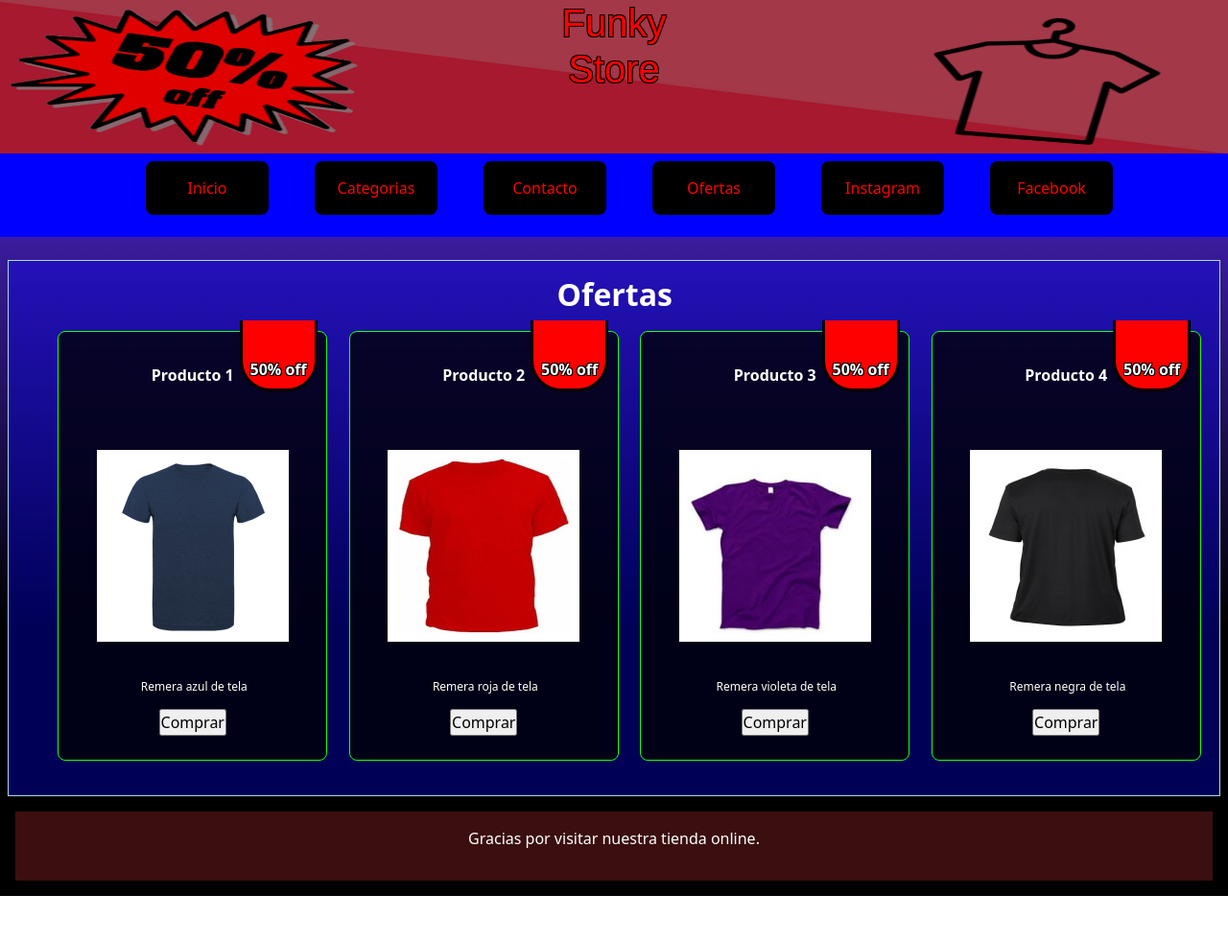
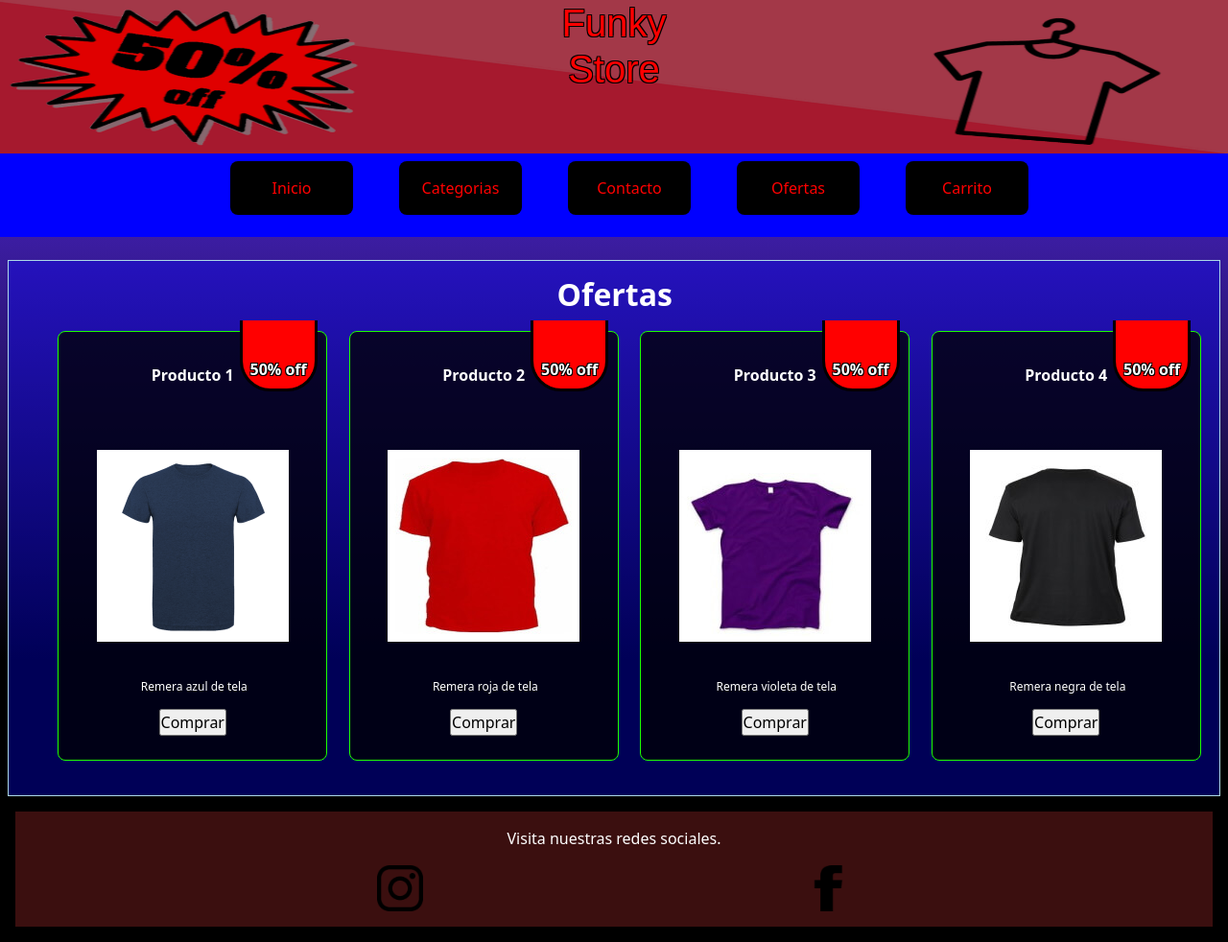
Before and after one commit to MonvaFNK/tienda-de-indumentaria, a website: page paginas/ofertas.html in a window 1280 px wide. Shown: the whole page at 96% size. Before the commit the page ends 934 px from the top, so only its background shows below. Drawn offline with nearby package versions, Linux system fonts and the light colour scheme.

Commit message:
arreglos

```diff
--- a/paginas/ofertas.html
+++ b/paginas/ofertas.html
@@ -14,24 +14,35 @@
     <title>Funky Store - Ofertas</title>
 </head>
 <body>
+<!-- Header -->
 <header>
     <section class="header__titulo" id="header">
         <h1 class="header__titulo--texto">Funky Store</h1>
     </section>
-
-    <section class="navbar" id="navbar">
-        <nav class="header__navegacion">
-            <ul class="header__navegacion--list">
-                <a href="../index.html" class="header__navegacion--links"><li>Inicio</li></a>
-                <a href="categorias.html" class="header__navegacion--links"><li>Categorias</li></a>
-                <a href="contacto.html" class="header__navegacion--links"><li>Contacto</li></a>
-                <a href="ofertas.html" class="header__navegacion--links"><li>Ofertas</li></a>
-                <a href="(Pagina de instagram) " target="_blank" class="header__navegacion--links"><li>Instagram</li></a>
-                <a href="(Pagina de facebook)" target="_blank" class="header__navegacion--links"><li>Facebook</li></a>
-            </ul>
-        </nav>
+<!-- Navegacion -->
+    <section class="navbar"  id="navbar">
+            <nav class="header__navegacion" >
+                <ul class="header__navegacion--list">
+                    <a href="../index.html" class="header__navegacion--links">
+                        <li>Inicio</li>
+                    </a>
+                    <a href="../paginas/categorias.html" class="header__navegacion--links">
+                        <li>Categorias</li>
+                    </a>
+                    <a href="../paginas/contacto.html" class="header__navegacion--links">
+                        <li>Contacto</li>
+                    </a>
+                    <a href="../paginas/ofertas.html" class="header__navegacion--links">
+                        <li>Ofertas</li>
+                    </a>
+                    <a href="../paginas/pagos.html" class="header__navegacion--links">
+                        <li>Carrito</li>
+                    </a>
+                </ul>
+            </nav>
     </section>
 </header>
+<!-- Ofertas -->
 <section class="ofertas">
     <h2 class="ofertas__texto--titulo"> Ofertas </h2>
         <ul class="ofertas__contenedor">
@@ -82,9 +93,17 @@
 </section>
 </main>
 <footer class="footer">
-
-    <p>Gracias por visitar nuestra tienda online.</p>
-
+    <div class="footer__texto" >
+        <p>Visita nuestras redes sociales.</p>
+    </div>
+    <div class="footer__redes">
+    <a href="(Pagina de instagram) " target="_blank" class="footer__redes--instagram">
+        <img src="../recursos/instagram.png" alt="imagen del logo de instagram">
+    </a>
+    <a href="(Pagina de facebook)" target="_blank" class="footer__redes--facebook">
+        <img src="../recursos/Facebook.png"  alt="imagen del logo de facebook">
+    </a>
+    </div>
 </footer>
 <script src="https://cdn.jsdelivr.net/npm/bootstrap@5.1.3/dist/js/bootstrap.bundle.min.js" integrity="sha384-ka7Sk0Gln4gmtz2MlQnikT1wXgYsOg+OMhuP+IlRH9sENBO0LRn5q+8nbTov4+1p" crossorigin="anonymous"></script>
 
--- a/sass/_footer.scss
+++ b/sass/_footer.scss
@@ -1,9 +1,32 @@
 .footer{
     display:flex;
+    flex-direction: column;
     background-color: rgba(165, 42, 42, 0.356);
     justify-content: center;
     align-content: center;
     padding: 1rem;
     margin: 1rem;
-    color: $subtitles;
+    &__texto{
+        color: $subtitles;
+        display:flex;
+        justify-content: center;
+        align-content: center;
+    }
+    &__redes{
+        display:flex;
+        justify-content: space-evenly;
+        align-content: center;
+        height: 3rem;
+        color: $subtitles;
+    }
+    &__redes--facebook{
+        display:flex;
+        justify-content: center;
+        align-content: center;
+    }
+    &__redes--instagram{
+        display:flex;
+        justify-content: center;
+        align-content: center;
+    }
 }
--- a/sass/style.scss
+++ b/sass/style.scss
@@ -11,6 +11,9 @@
 }
 
 ul {
+    list-style-type: none;
+}
+li {
     list-style-type: none;
 }
 
```
Also changed, not shown: index.html (+17 -11 lines), paginas/categorias.html (+31 -13 lines), paginas/contacto.html (+32 -12 lines), paginas/pagos.html (+32 -17 lines), sass/_mediaquery.scss (+5 -5 lines), css/estilos.css, recursos/Facebook.png (added), recursos/instagram.png (added).
